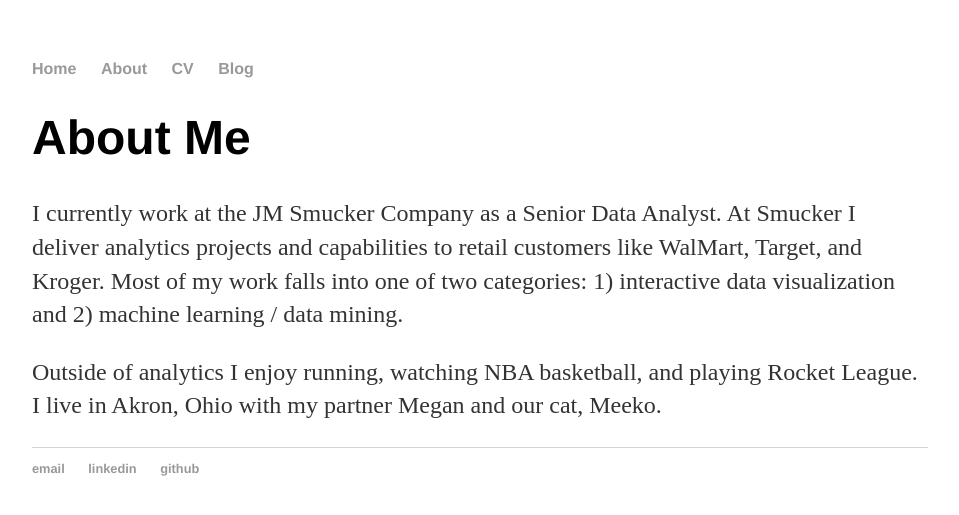
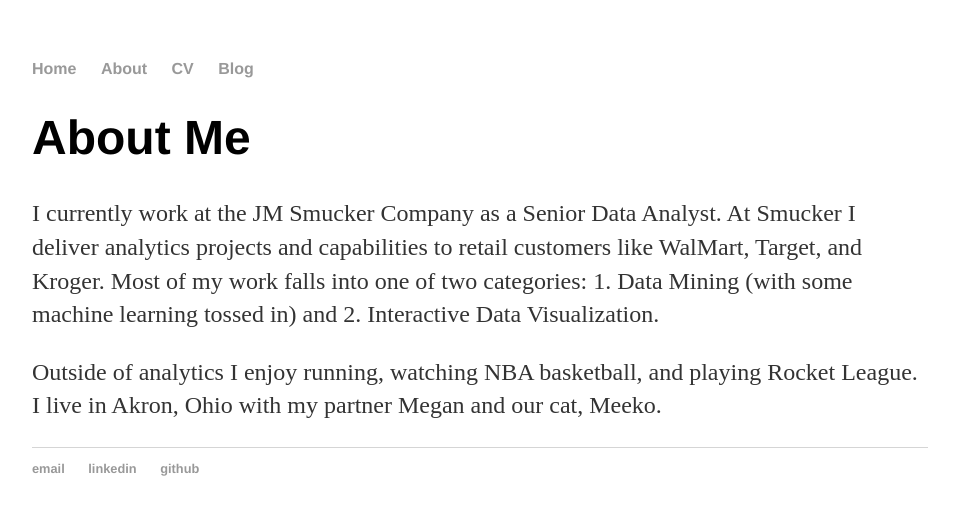
Before and after one commit to MatthewBrower/matthewbrower.github.io, a Jekyll site: the page built from about/index.html, in a window 1280 px wide. Shown: the top 515 px of the page, without its empty margins (160-1119 px from the left). Built offline with Jekyll 4.4.1, drawn with Linux system fonts in a browser that asks for light colours.

Commit message:
Update index.html

```diff
--- a/about/index.html
+++ b/about/index.html
@@ -4,7 +4,10 @@
 ---
 <div class="blurb">
 	<h1>About Me</h1>
-	<p>I currently work at the JM Smucker Company as a Senior Data Analyst.  At Smucker I deliver analytics projects and capabilities to retail customers like WalMart, Target, and Kroger.  Most of my work falls into one of two categories: 1) interactive data visualization and 2) machine learning / data mining.</p>
+	<p>I currently work at the JM Smucker Company as a Senior Data Analyst.  At Smucker I deliver analytics projects and capabilities to retail customers like WalMart, Target, and Kroger.  Most of my work falls into one of two categories:
+
+		1. Data Mining (with some machine learning tossed in) and
+		2. Interactive Data Visualization.</p>
 
 	<p>Outside of analytics I enjoy running, watching NBA basketball, and playing Rocket League.  I live in Akron, Ohio with my partner Megan and our cat, Meeko.</p>
 </div><!-- /.blurb -->
```
